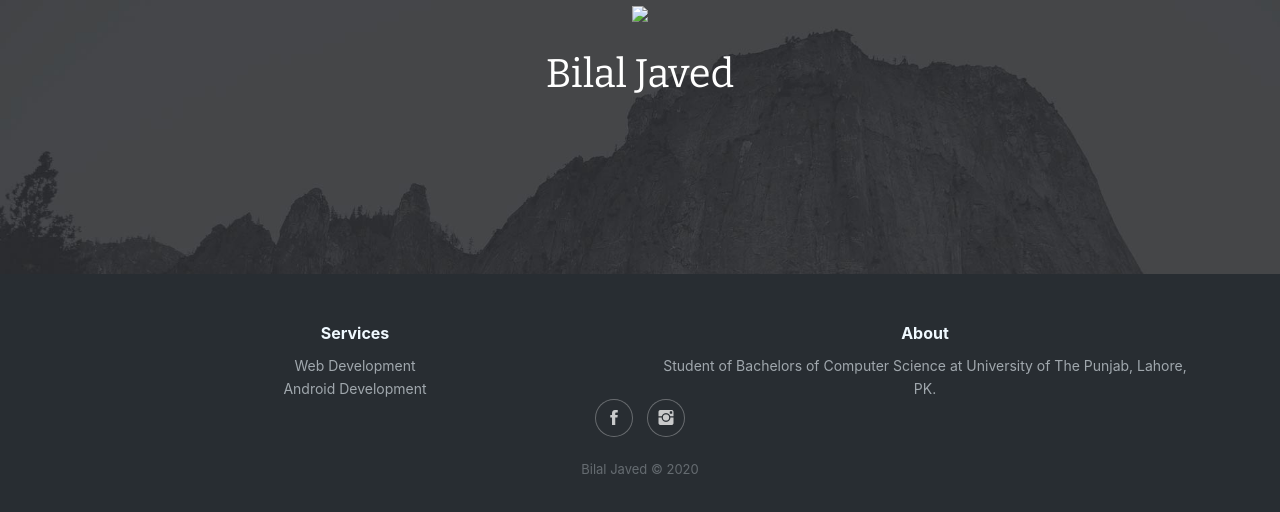
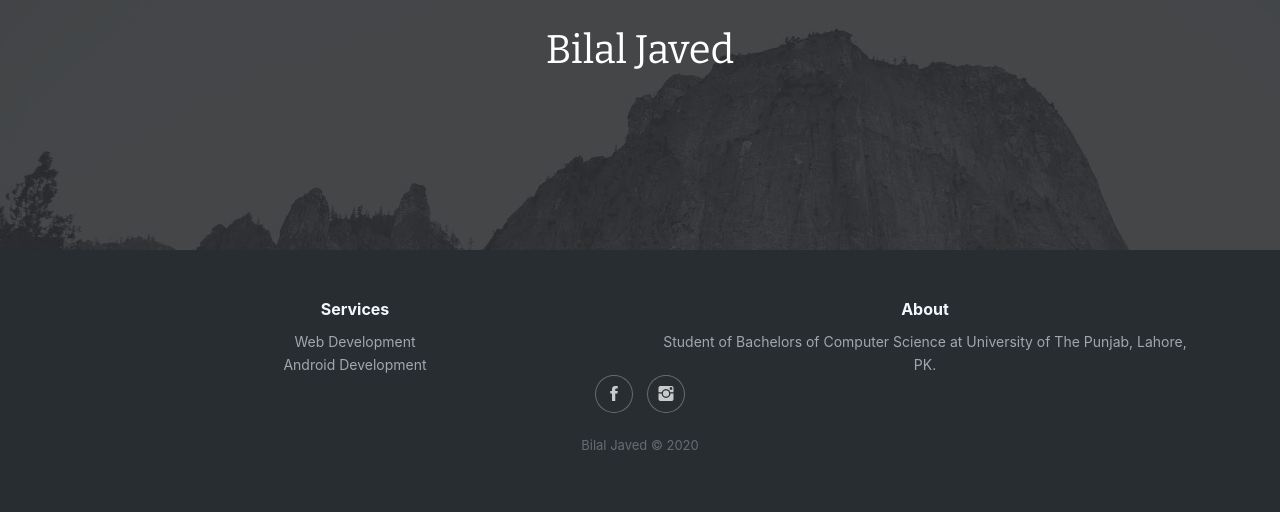
Before and after one commit to BilalJaved15/emeraldthug.github.io, a plain HTML site: page index.html in a window 1280 px wide. Drawn offline with nearby package versions, Linux system fonts and the light colour scheme; files whose address does not match are found by name.

Commit message:
Update index.html

```diff
--- a/index.html
+++ b/index.html
@@ -19,7 +19,6 @@
     <div id="main-content">
       <div class="header-dark">
         <div class="container text-center">
-          <img class="img-fluid" src="#">
         </div>
         <div class="container hero" style="margin-top: 0px">
           <div class="row">
```
